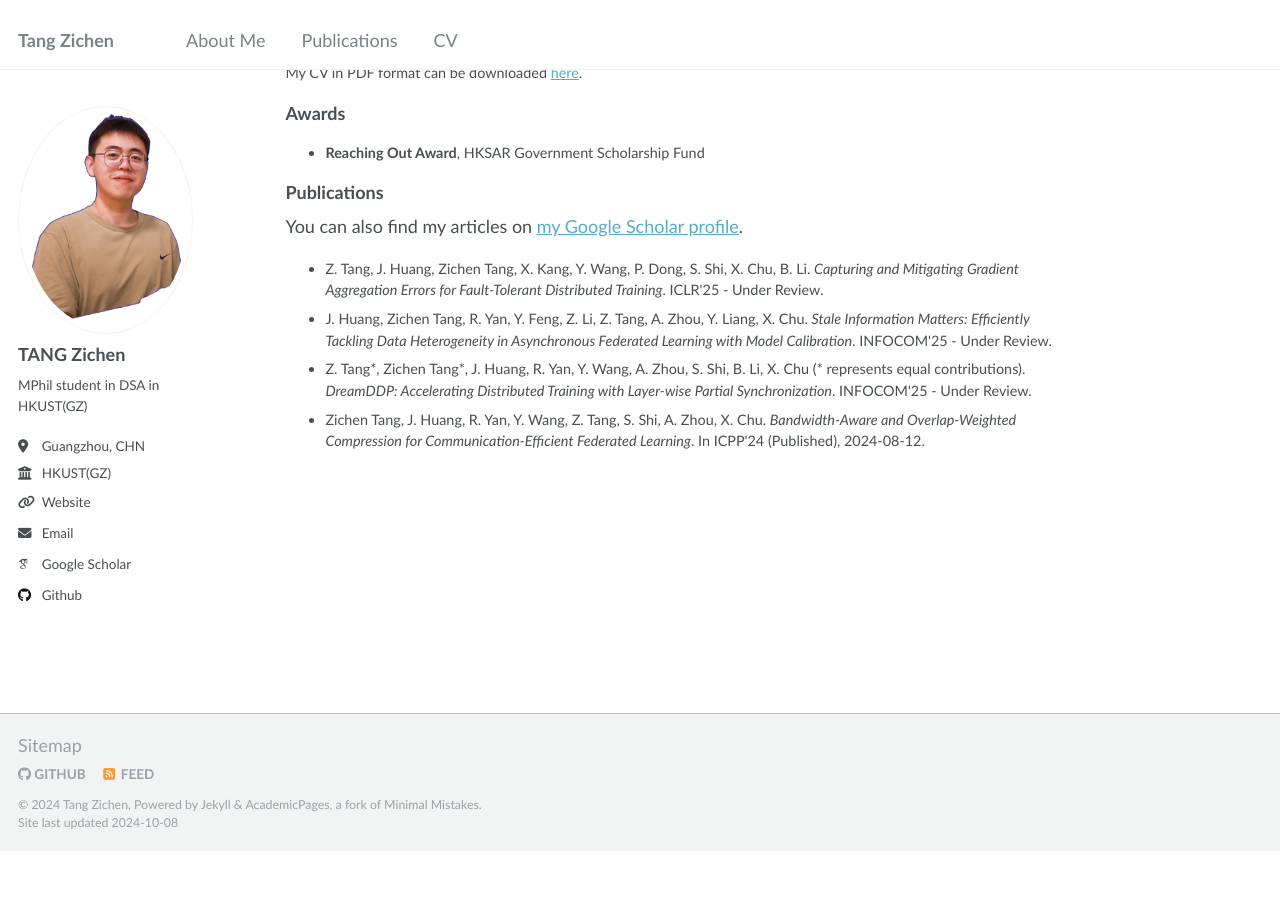
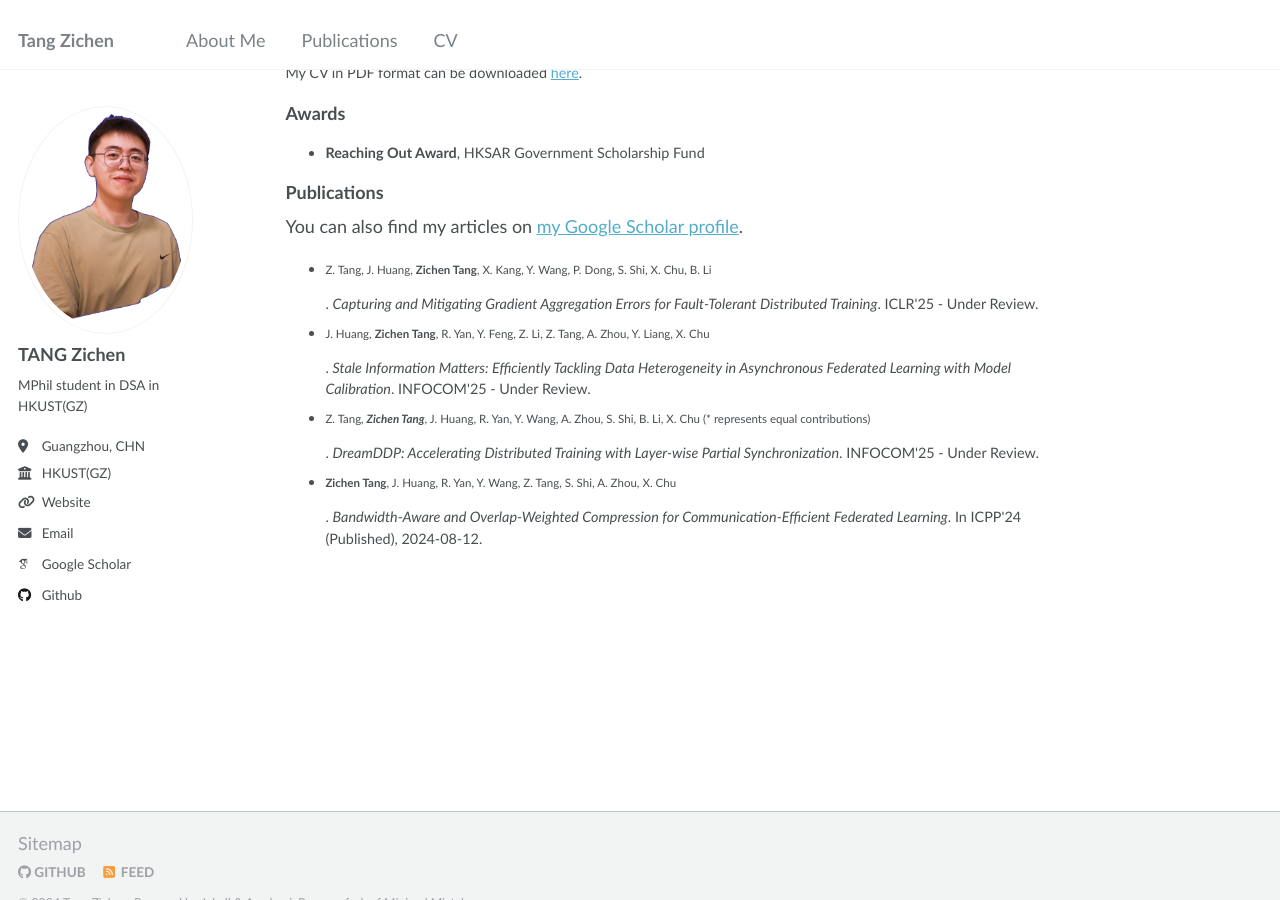
Before and after one commit to trl730109/trl730109.github.io, a Jekyll site: the page built from _pages/about.md, in a window 1280 px wide and 900 px high, scrolled down 591 px. Built offline with Jekyll 4.4.1, drawn with Linux system fonts in a browser that asks for light colours; some web fonts are replaced; before the commit the page ends 1442 px from its top, so only the background shows below that.

Commit message:
Update about.md

```diff
--- a/_pages/about.md
+++ b/_pages/about.md
@@ -33,12 +33,14 @@ My CV in PDF format can be downloaded [here](/files/CV_PhD_TANG_Zichen.pdf).
 
 <ul>
   {% for post in site.publications reversed %}
-    <li>{{ post.authors }}. <em>{{ post.title }}</em>.
-    {% if post.status == "Published" %}
-      In {{ post.venue }} ({{ post.status }}), {{ post.date | date: "%Y-%m-%d" }}.
-    {% else %}
-      {{ post.venue }} - {{ post.status }}.
-    {% endif %}
+    <li>
+      {{ post.authors | replace: "Zichen Tang", "**Zichen Tang**" | markdownify }}.
+      <em>{{ post.title }}</em>.
+      {% if post.status == "Published" %}
+        In {{ post.venue }} ({{ post.status }}), {{ post.date | date: "%Y-%m-%d" }}.
+      {% else %}
+        {{ post.venue }} - {{ post.status }}.
+      {% endif %}
     </li>
   {% endfor %}
 </ul>
```
